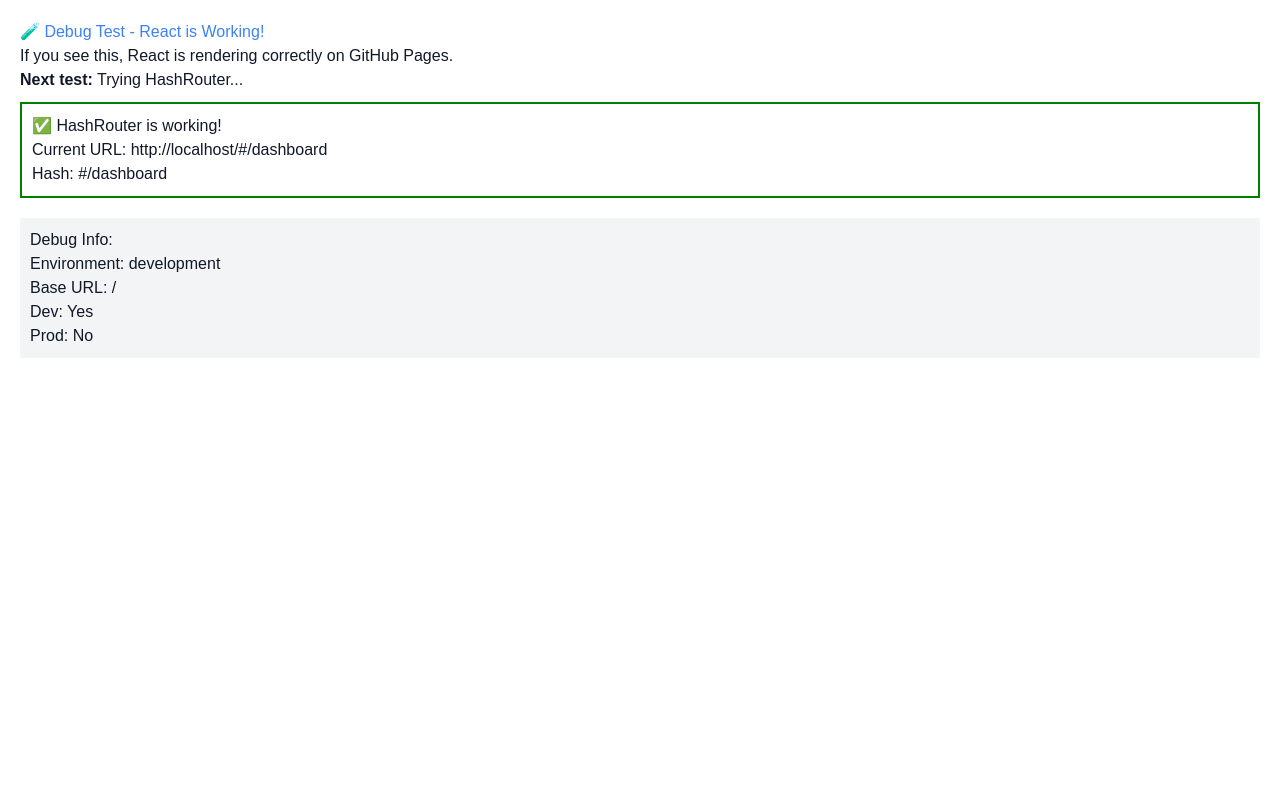
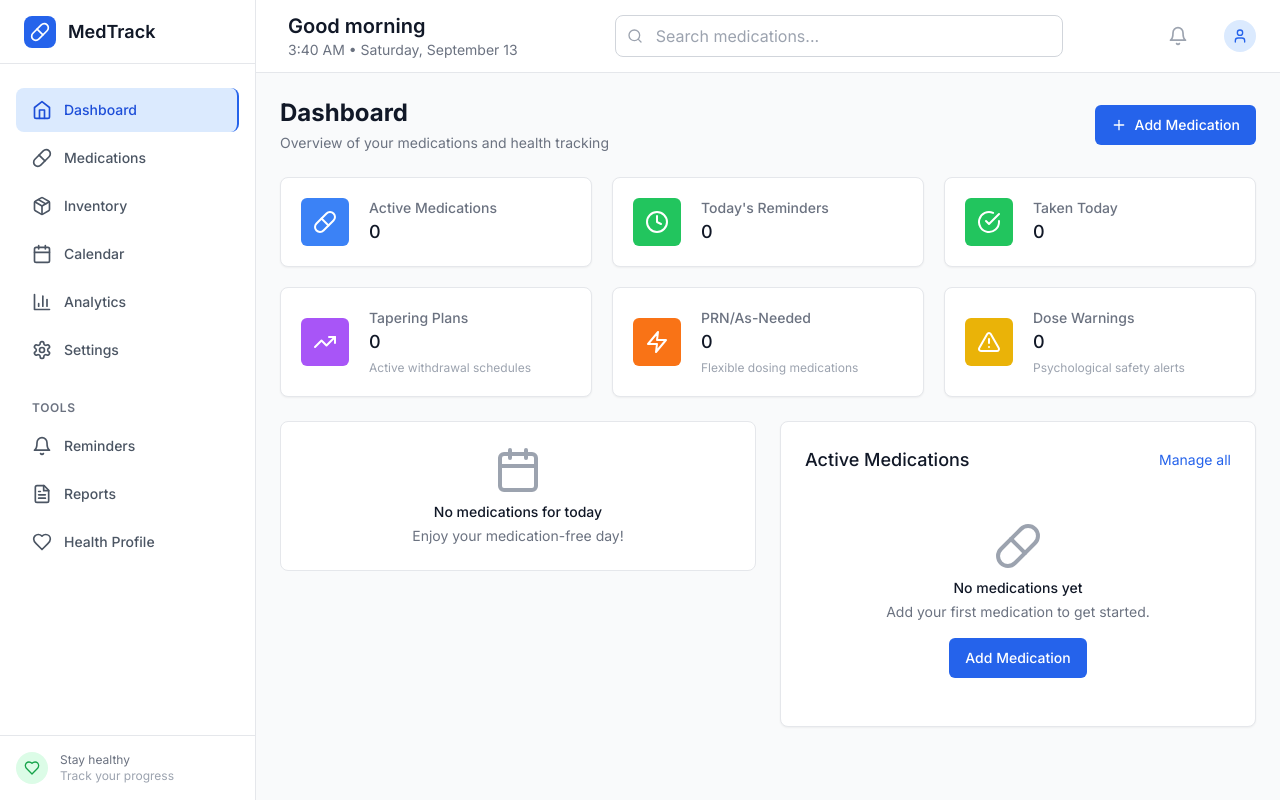
Before and after one commit to dizzafizza/Meditrax, a React (Vite) app: page /#/dashboard in a window 1280 px wide. Built offline with nearby package versions, Linux system fonts and the light colour scheme.

Commit message:
FIXED: Restore complete MedTrack app - was rendering debug div instead of App component

```diff
--- a/src/App.tsx
+++ b/src/App.tsx
@@ -43,7 +43,7 @@ function App() {
       </Layout>
 
       {/* Hidden Admin Integration - tracks UI sequences for admin access */}
-      {/* <AdminIntegration /> */} {/* DISABLED */}
+      {/* <AdminIntegration /> */}
     </div>
   );
 }
--- a/src/main.tsx
+++ b/src/main.tsx
@@ -24,29 +24,34 @@ if (import.meta.env.DEV) {
   console.log('');
 }
 
-// Simple test version for debugging GitHub Pages
-console.log('🧪 DEBUG: main.tsx is executing');
-
 ReactDOM.createRoot(document.getElementById('root')!).render(
   <React.StrictMode>
-    <div style={{padding: '20px', fontFamily: 'Arial, sans-serif'}}>
-      <h1 style={{color: '#3b82f6'}}>🧪 Debug Test - React is Working!</h1>
-      <p>If you see this, React is rendering correctly on GitHub Pages.</p>
-      <p><strong>Next test:</strong> Trying HashRouter...</p>
-      <HashRouter>
-        <div style={{border: '2px solid green', padding: '10px', margin: '10px 0'}}>
-          <h2>✅ HashRouter is working!</h2>
-          <p>Current URL: {window.location.href}</p>
-          <p>Hash: {window.location.hash}</p>
-        </div>
-      </HashRouter>
-      <div style={{marginTop: '20px', padding: '10px', backgroundColor: '#f3f4f6'}}>
-        <h3>Debug Info:</h3>
-        <p>Environment: {import.meta.env.MODE}</p>
-        <p>Base URL: {import.meta.env.BASE_URL}</p>
-        <p>Dev: {import.meta.env.DEV ? 'Yes' : 'No'}</p>
-        <p>Prod: {import.meta.env.PROD ? 'Yes' : 'No'}</p>
-      </div>
-    </div>
+    <HashRouter>
+      <App />
+      <Toaster
+        position="top-right"
+        toastOptions={{
+          duration: 4000,
+          style: {
+            background: '#363636',
+            color: '#fff',
+          },
+          success: {
+            duration: 3000,
+            iconTheme: {
+              primary: '#22c55e',
+              secondary: '#fff',
+            },
+          },
+          error: {
+            duration: 5000,
+            iconTheme: {
+              primary: '#ef4444',
+              secondary: '#fff',
+            },
+          },
+        }}
+      />
+    </HashRouter>
   </React.StrictMode>,
 )
```
